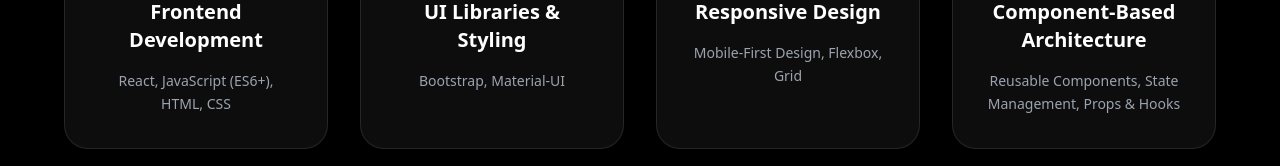
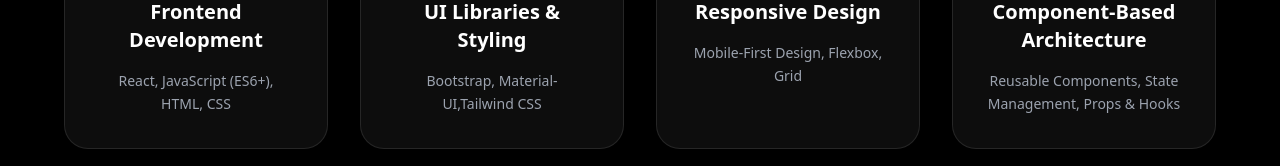
Before and after one commit to farazNaqvi729927/Portfolio, a React (Vite) app: page / in a window 1280 px wide. Shown: the part 1867-2033 px from the top of the page. Built offline with nearby package versions, Linux system fonts and the light colour scheme.

Commit message:
Updated the project

```diff
--- a/src/App.jsx
+++ b/src/App.jsx
@@ -137,7 +137,7 @@
     {
       icon: <Palette className="w-8 h-8" />,
       name: "UI Libraries & Styling",
-      tech: "Bootstrap, Material-UI"
+      tech: "Bootstrap, Material-UI,Tailwind CSS"
     },
     {
       icon: <Smartphone className="w-8 h-8" />,
```
